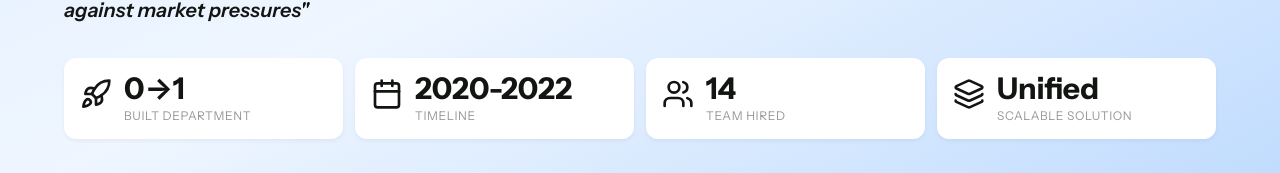
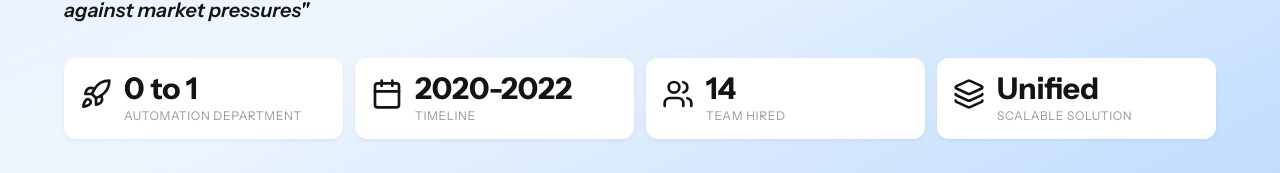
Before and after one commit to alex-alekseenko/alex-alekseenko, a Next.js app: page /case-studies/automation1 in a window 1280 px wide. Shown: the part 444-617 px from the top of the page. Built offline with nearby package versions, Linux system fonts and the light colour scheme.

Commit message:
Update metric label to '0 to 1 Automation Department'

```diff
--- a/src/app/case-studies/automation1/page.tsx
+++ b/src/app/case-studies/automation1/page.tsx
@@ -11,7 +11,7 @@ export default function AutomationCaseStudy1() {
   const [hoveredMetric, setHoveredMetric] = useState<string | null>(null);
 
   const metrics = [
-    { id: "zero-to-one", value: "0→1", label: "Built Department", icon: Rocket, detail: "Created automation department from scratch" },
+    { id: "zero-to-one", value: "0 to 1", label: "Automation Department", icon: Rocket, detail: "Created automation department from scratch" },
     { id: "timeline", value: "2020-2022", label: "Timeline", icon: Calendar, detail: "2-year transformation period" },
     { id: "team", value: "14", label: "Team Hired", icon: Users, detail: "Built automation team from ground up" },
     { id: "solution", value: "Unified", label: "Scalable Solution", icon: Layers, detail: "Multi-framework architecture" }
```
